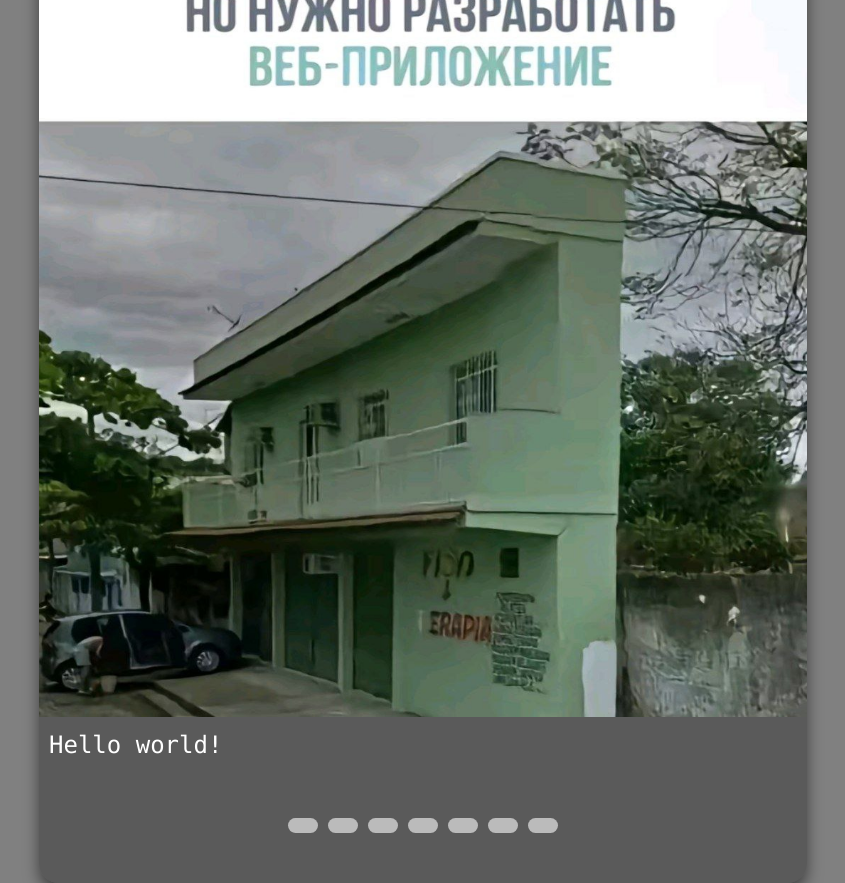
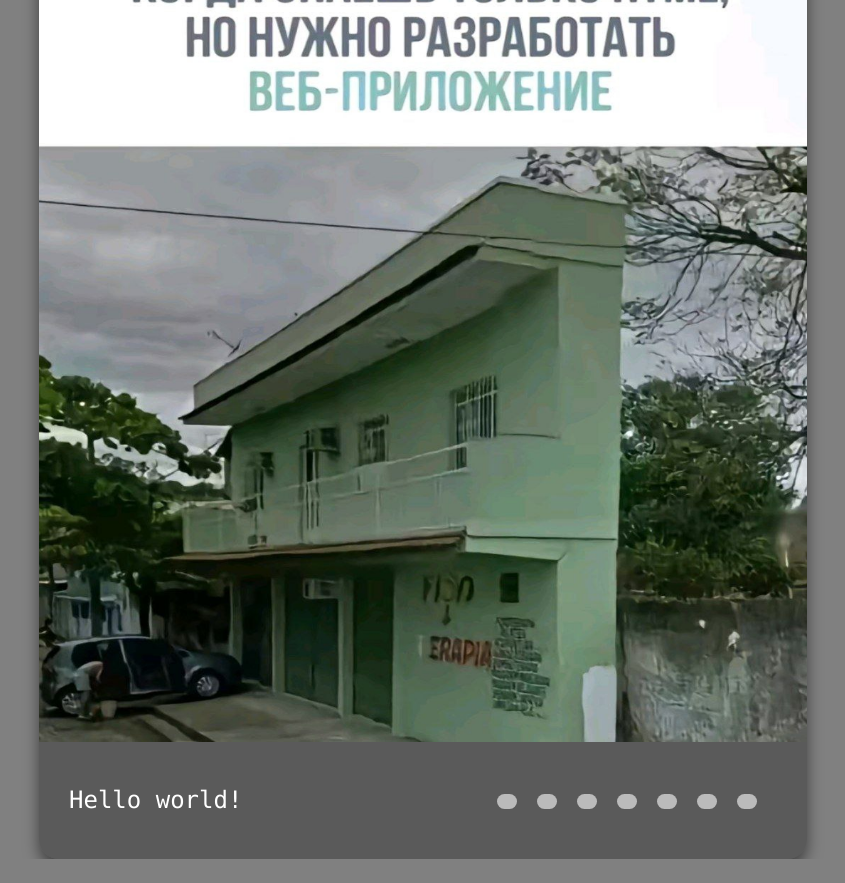
Before and after one commit to anagronn/cssMemeSlider, a plain HTML site: page cssMemeSlider/index.html in a window 1280 px wide. Shown: the whole page, without its empty margins (217-1062 px from the left). After the commit the page ends 859 px from the top, so only its background shows below. Drawn offline with Linux system fonts and the light colour scheme.

Commit message:
fix: change slider structure (Mon, Sep 16, 2024 12:55:17 AM)

```diff
--- a/cssMemeSlider/index.html
+++ b/cssMemeSlider/index.html
@@ -21,41 +21,61 @@
     <div class="slides">
       <div class="slide">
         <img src="./slides/photo_1_2024-09-14_14-37-52.jpg" alt="Slide1" class="slide">
-        <p>Hello world!</p>
       </div>
       <div class="slide">
         <img src="./slides/photo_2_2024-09-14_14-37-52.jpg" alt="Slide2" class="slide">
-        <p>Сам проверь папку</p>
       </div>
       <div class="slide">
         <img src="./slides/photo_3_2024-09-14_14-37-52.jpg" alt="Slide3" class="slide">
-        <p>Зомбэкэнд</p>
       </div>
       <div class="slide">
         <img src="./slides/photo_4_2024-09-14_14-37-52.jpg" alt="Slide4" class="slide">
-        <p>Вы котики</p>
       </div>
       <div class="slide">
         <img src="./slides/photo_5_2024-09-14_14-37-52.jpg" alt="Slide5" class="slide">
-        <p>100 ошибок в коде</p>
       </div>
       <div class="slide">
         <img src="./slides/photo_6_2024-09-14_14-37-52.jpg" alt="Slide6" class="slide">
-        <p>Сломал билд</p>
       </div>
       <div class="slide">
         <img src="./slides/photo_7_2024-09-14_14-37-52.jpg" alt="Slide7" class="slide">
-        <p>Жизнь программиста - ожидание/реальность</p>
       </div>
     </div>
+
+
+    <div class="captions">
+      <div class="caption" id="#caption1">Hello world!</div>
+      <div class="caption" id="#caption2">Сам проверь папку</div>
+      <div class="caption" id="#caption3">Зомбэкэнд</div>
+      <div class="caption" id="#caption4">Вы котики</div>
+      <div class="caption" id="#caption5">100 ошибок в коде</div>
+      <div class="caption" id="#caption6">Сломал билд</div>
+      <div class="caption" id="#caption7">Жизнь программиста - ожидание/реальность</div>
+    </div>
+
+
     <div class="controls">
-      <label for="s1" class="control"></label>
-      <label for="s2" class="control"></label>
-      <label for="s3" class="control"></label>
-      <label for="s4" class="control"></label>
-      <label for="s5" class="control"></label>
-      <label for="s6" class="control"></label>
-      <label for="s7" class="control"></label>
+      <label for="s1" class="control">
+        <div></div>
+      </label>
+      <label for="s2" class="control">
+        <div></div>
+      </label>
+      <label for="s3" class="control">
+        <div></div>
+      </label>
+      <label for="s4" class="control">
+        <div></div>
+      </label>
+      <label for="s5" class="control">
+        <div></div>
+      </label>
+      <label for="s6" class="control">
+        <div></div>
+      </label>
+      <label for="s7" class="control">
+        <div></div>
+      </label>
     </div>
   </div>
 
--- a/cssMemeSlider/style.css
+++ b/cssMemeSlider/style.css
@@ -10,6 +10,7 @@ body {
 .slider-container {
   overflow: hidden;
   max-width: 1400px;
+  max-height: 970px;
   width: 60%;
   display: flex;
   flex-direction: column;
@@ -28,11 +29,11 @@ input {
   height: 100%;
 }
 
-p{
-  font-family:'Consolas';
-  padding: 10px;
+.caption{
+  width: 100%;
+  font-family: 'Consolas';
   color: white;
-  margin: 0;
+  margin: 10px;
   font-size: 1.5rem;
 }
 
@@ -45,53 +46,70 @@ p{
   align-self: flex-start;
 }
 
-img{
+.captions{
+  width: 700%;
+  display: flex;
+  padding-left: 20px;
+  align-self: flex-start;
+  justify-content: space-between;
+  margin-top: 30px;
+  transition: transform 0.2s ease-in-out;
+}
+
+img {
   max-height: 800px;
 }
 
-.controls{
+.controls {
+  margin: 40px;
+  margin-top: -40px;
+  align-self: flex-end;
   display: flex;
-  gap: 10px;
-  margin: 50px;
 }
 
-.control {
-  width: 30px;
+.control > div{
+  width: 20px;
   height: 15px;
   background-color: #bbb;
   border-radius: 100px;
-  cursor: pointer;
   transition: background-color 0.5s ease-in-out;
 }
 
-.control:hover {
+.control{
+  position: static;
+  z-index: 1;
+  padding: 10px;
+  cursor: pointer;
+}
+
+.control:hover > div{
   background-color: #333;
 }
 
-#s1:checked ~ .slides {
+#s1:checked~.slides, #s1:checked ~ .captions {
   transform: translateX(0%);
 }
 
-#s2:checked ~ .slides {
+#s2:checked~.slides, #s2:checked ~ .captions {
   transform: translateX(calc(-100% / 7));
 }
 
-#s3:checked ~ .slides {
+#s3:checked~.slides, #s3:checked ~ .captions {
   transform: translateX(calc(-200% / 7));
 }
 
-#s4:checked ~ .slides {
+#s4:checked~.slides, #s4:checked ~ .captions {
   transform: translateX(calc(-300% / 7));
 }
 
-#s5:checked ~ .slides {
+#s5:checked~.slides, #s5:checked ~ .captions {
   transform: translateX(calc(-400% / 7));
 }
 
-#s6:checked ~ .slides {
+#s6:checked~.slides, #s6:checked ~ .captions {
   transform: translateX(calc(-500% / 7));
 }
 
-#s7:checked ~ .slides {
+#s7:checked~.slides, #s7:checked ~ .captions {
   transform: translateX(calc(-600% / 7));
 }
```
